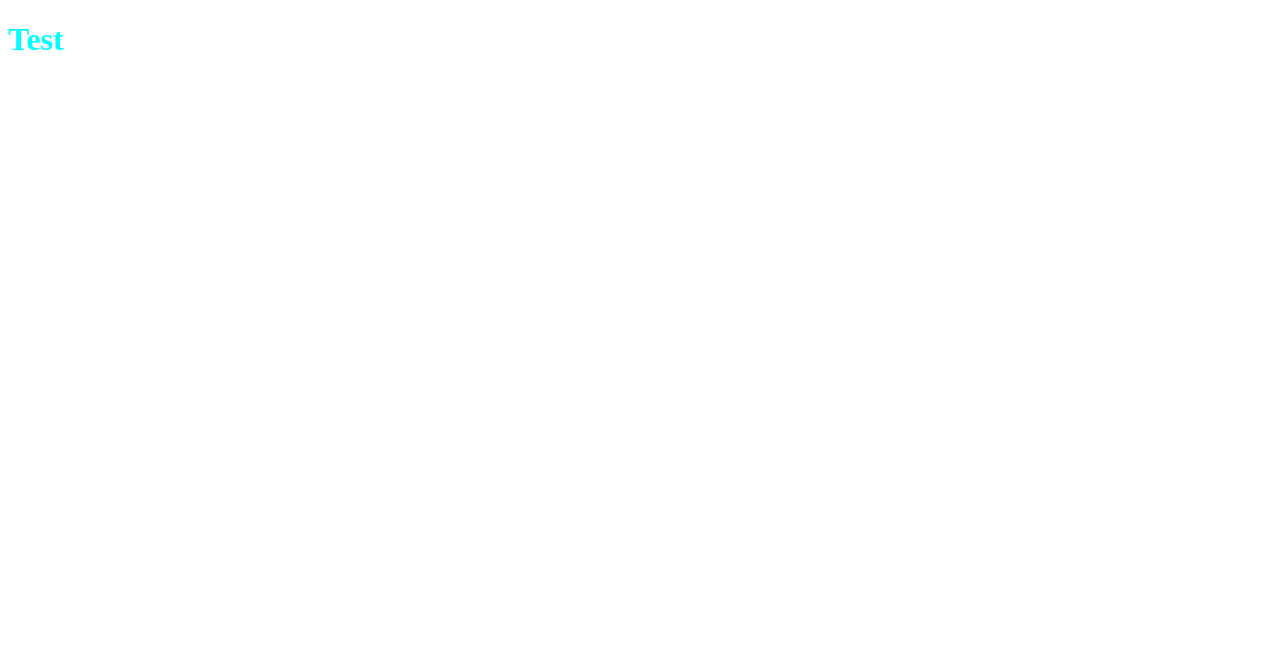
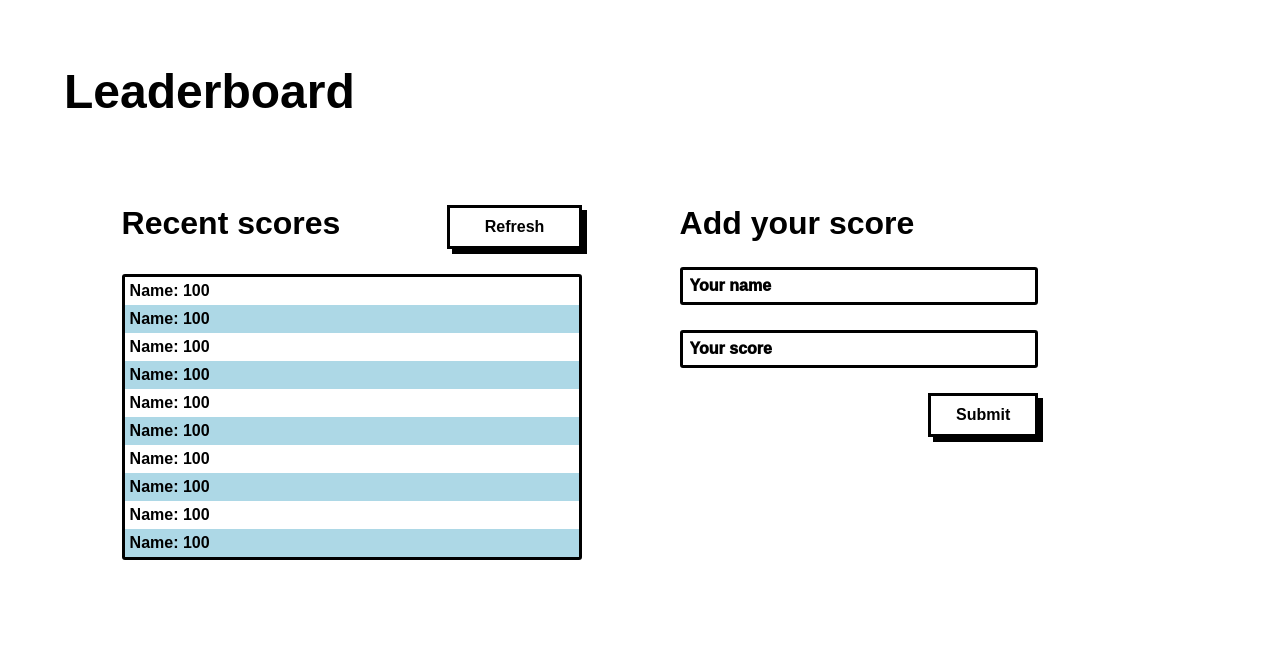
Before and after one commit to hmunish/microverse-leaderboard, a website built with webpack: page src/template.html in a window 1280 px wide. Built offline with nearby package versions, Linux system fonts and the light colour scheme.

Commit message:
Add page HTML & CSS

```diff
--- a/src/style.css
+++ b/src/style.css
@@ -1,3 +1,109 @@
-h1 {
-  color: aqua;
+/* Global styles starts here */
+
+* {
+  margin: 0;
+  padding: 0;
+  box-sizing: border-box;
+  font-family: Arial, Helvetica, sans-serif;
 }
+
+/* Global styles ends here */
+
+/* Main section */
+
+main {
+  width: 100%;
+  min-height: 100vh;
+  padding: 5%;
+  margin: auto;
+  margin-bottom: auto;
+}
+
+/* Title */
+
+h1.title {
+  font-size: 3rem;
+}
+
+h2.title {
+  font-size: 2rem;
+}
+
+/* Leaderboard */
+
+section.leaderboard {
+  width: 90%;
+  padding: 7% 5%;
+  display: flex;
+  justify-content: space-between;
+}
+
+div.scoreboard {
+  width: 50%;
+  padding: 5px 0;
+}
+
+.refresh-wrapper {
+  width: 100%;
+  display: flex;
+  justify-content: space-between;
+}
+
+.btn {
+  padding: 10px 35px;
+  border: 3px solid #000;
+  box-shadow: 5px 5px #000;
+  font-size: 1rem;
+  font-weight: 700;
+  background: #fff;
+  cursor: pointer;
+}
+
+.scores {
+  width: 100%;
+  margin-top: 25px;
+  list-style: none;
+  border: 3px solid #000;
+  border-radius: 3px;
+}
+
+.scores > li {
+  font-weight: 700;
+  padding: 5px;
+}
+
+.scores > li:nth-child(even) {
+  background-color: lightblue;
+}
+
+div.addscore {
+  width: 40%;
+  padding: 5px;
+}
+
+#addScoreForm {
+  width: 100%;
+  margin-top: 25px;
+  display: flex;
+  flex-direction: column;
+  align-items: flex-end;
+  gap: 25px;
+}
+
+#addScoreForm input {
+  width: 100%;
+  padding: 7px;
+  border: 3px solid;
+  border-radius: 3px;
+  font-size: 1rem;
+  font-weight: 1000;
+}
+
+input::placeholder {
+  color: #000;
+  font-weight: 1000;
+}
+
+.btn.submit {
+  padding: 10px 25px;
+}
--- a/src/template.html
+++ b/src/template.html
@@ -6,6 +6,35 @@
     <title>Document</title>
 </head>
 <body>
-    <h1>Test</h1>
+    <!-- Main section starts here -->
+    <main>
+        <h1 class="title">Leaderboard</h1>
+        <section class="leaderboard">
+            <div class="scoreboard">
+                <div class="refresh-wrapper"><h2 class="title">Recent scores</h2><button class="btn refresh">Refresh</button></div>
+                <ul class="scores">
+                    <li>Name: 100</li>
+                    <li>Name: 100</li>
+                    <li>Name: 100</li>
+                    <li>Name: 100</li>
+                    <li>Name: 100</li>
+                    <li>Name: 100</li>
+                    <li>Name: 100</li>
+                    <li>Name: 100</li>
+                    <li>Name: 100</li>
+                    <li>Name: 100</li>
+                </ul>
+            </div>
+            <div class="addscore">
+                <h2 class="title">Add your score</h2>
+                <form id="addScoreForm">
+                    <input type="text" name="scoreName" placeholder="Your name">
+                    <input type="text" name="score" placeholder="Your score">
+                    <button type="submit" class="btn submit">Submit</button>
+                </form>
+            </div>
+        </section>
+    </main>
+    <!-- Main section ends here -->
 </body>
 </html>
```
